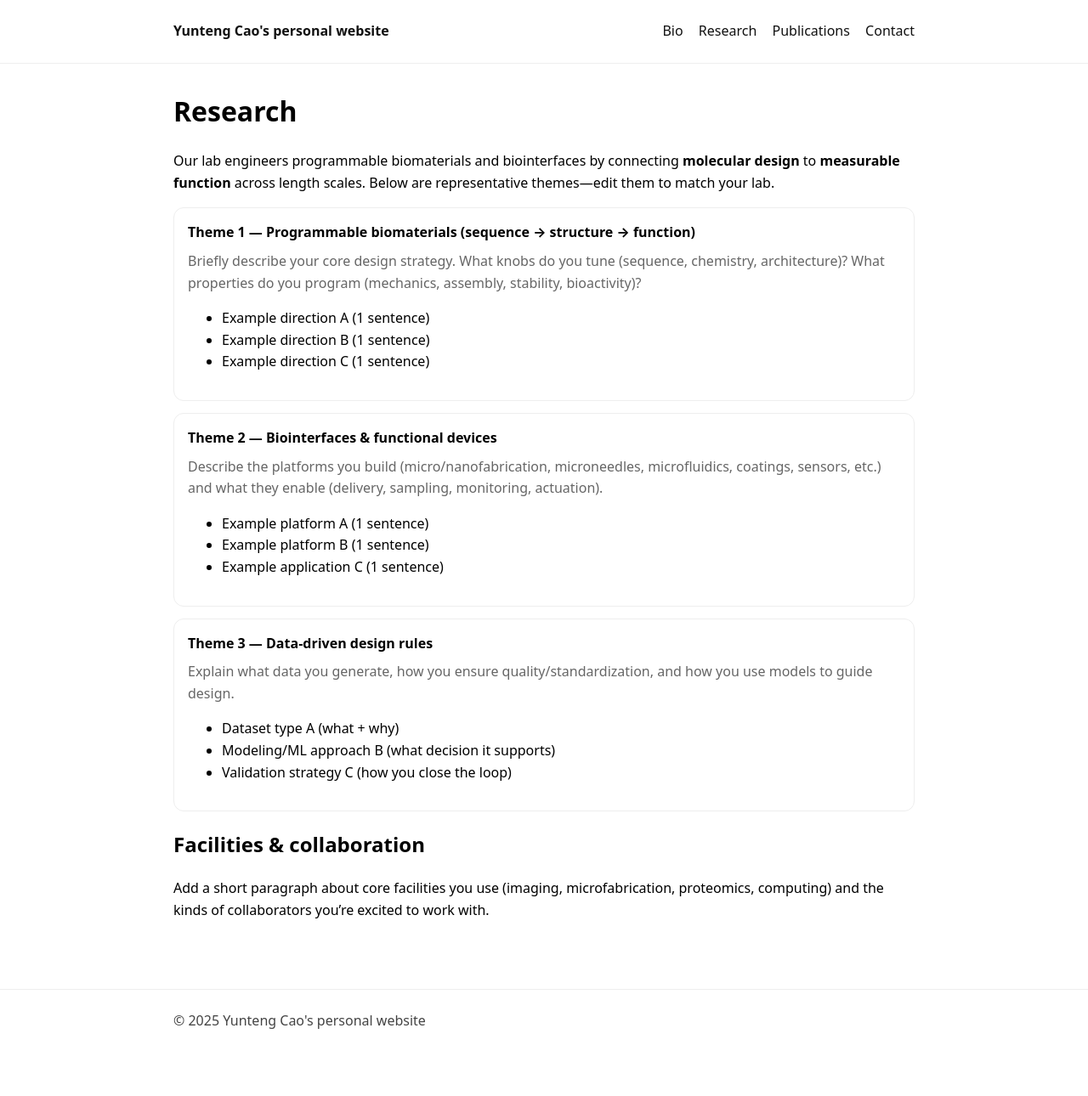
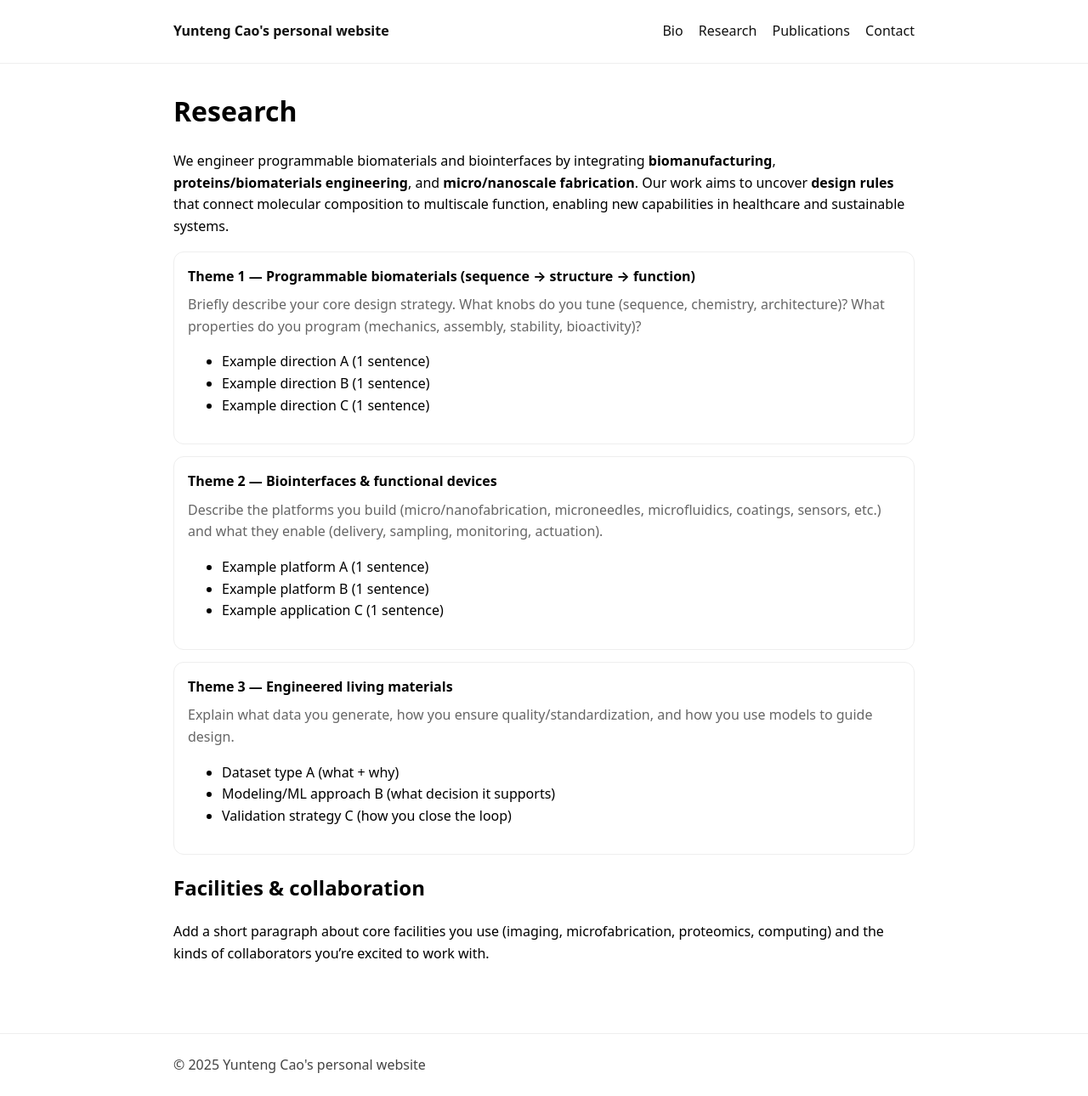
Before and after one commit to Yunteng-Cao/yunteng-cao.github.io, a Jekyll site: the page built from research/index.md, in a window 1280 px wide and 1290 px high. Shown: the whole window at 85% size. Built offline with Jekyll 4.4.1, drawn with Linux system fonts in a browser that asks for light colours.

Commit message:
Update index.md

```diff
--- a/research/index.md
+++ b/research/index.md
@@ -3,7 +3,7 @@ layout: default
 title: Research
 ---
 
-Our lab engineers programmable biomaterials and biointerfaces by connecting **molecular design** to **measurable function** across length scales. Below are representative themes—edit them to match your lab.
+We engineer programmable biomaterials and biointerfaces by integrating **biomanufacturing**, **proteins/biomaterials engineering**, and **micro/nanoscale fabrication**. Our work aims to uncover **design rules** that connect molecular composition to multiscale function, enabling new capabilities in healthcare and sustainable systems.
 
 <div class="card">
   <strong>Theme 1 — Programmable biomaterials (sequence → structure → function)</strong>
@@ -32,7 +32,7 @@ Our lab engineers programmable biomaterials and biointerfaces by connecting **mo
 </div>
 
 <div class="card">
-  <strong>Theme 3 — Data-driven design rules</strong>
+  <strong>Theme 3 — Engineered living materials</strong>
   <p class="muted" style="margin:8px 0 0 0;">
     Explain what data you generate, how you ensure quality/standardization, and how you use models to guide design.
   </p>
```
